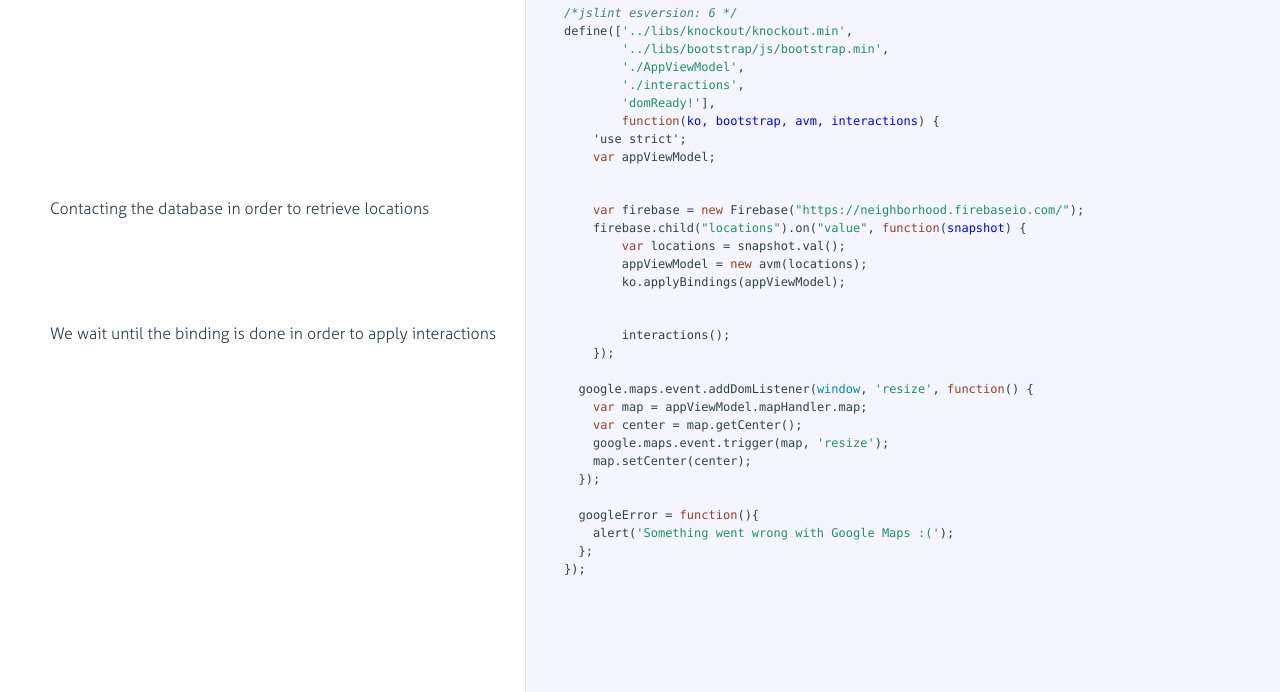
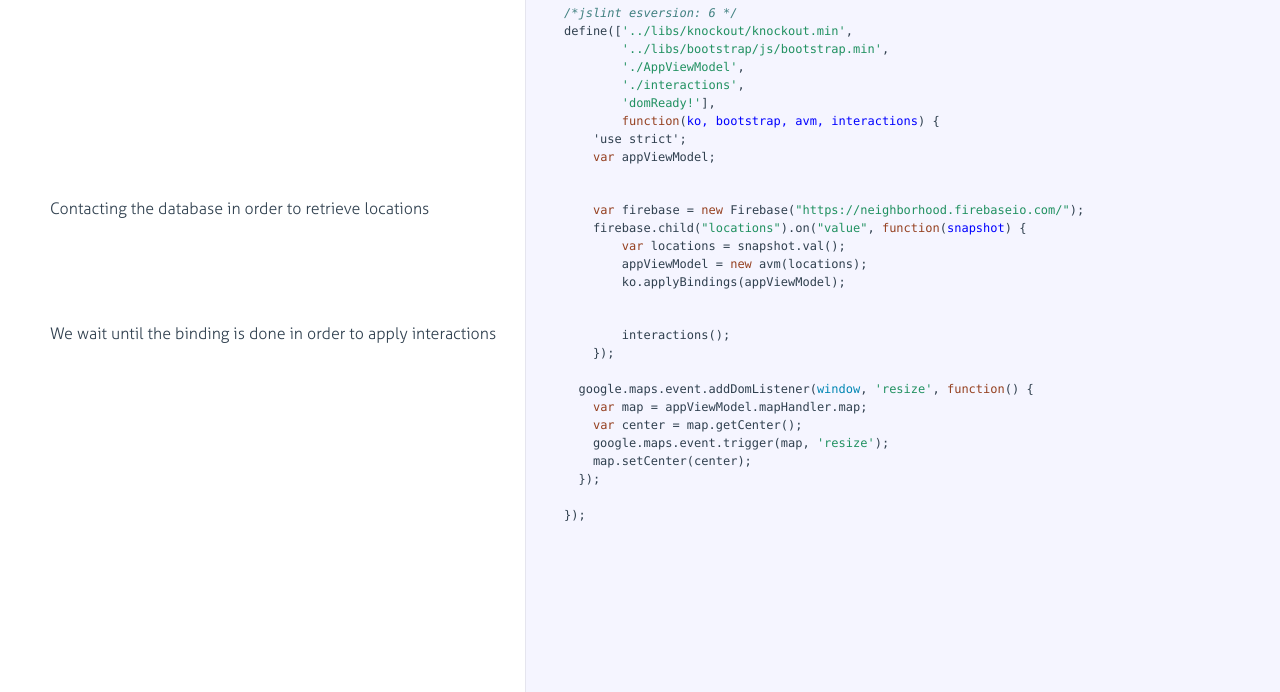
Before and after one commit to nugetchar/neighborhood-map-project, a website: page documentation/app.html in a window 1280 px wide. Shown: the part 108-800 px from the top of the page. Drawn offline with Linux system fonts and the light colour scheme.

```diff
--- a/documentation/app.html
+++ b/documentation/app.html
@@ -82,9 +82,6 @@
     map.setCenter(center);
   });
 
-  googleError = <span class="hljs-function"><span class="hljs-keyword">function</span>(<span class="hljs-params"></span>)</span>{
-    alert(<span class="hljs-string">'Something went wrong with Google Maps :('</span>);
-  };
 });</pre></div></div>
 
         </li>
```
Also changed, not shown: dist/index.html, dist/js/app.js.
